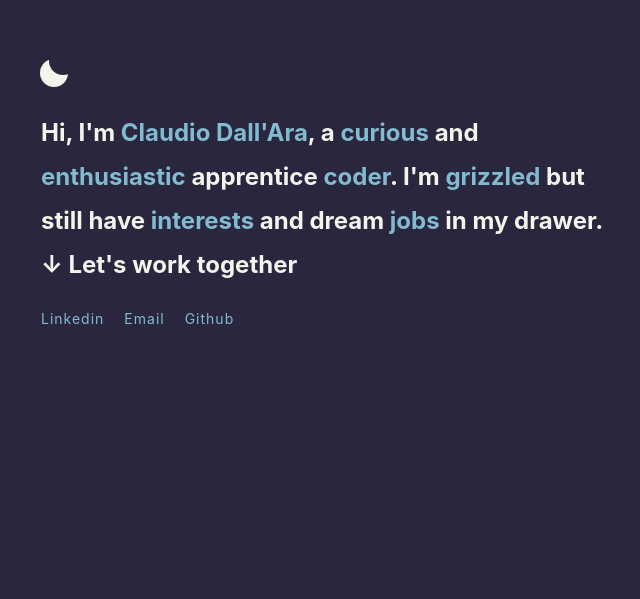
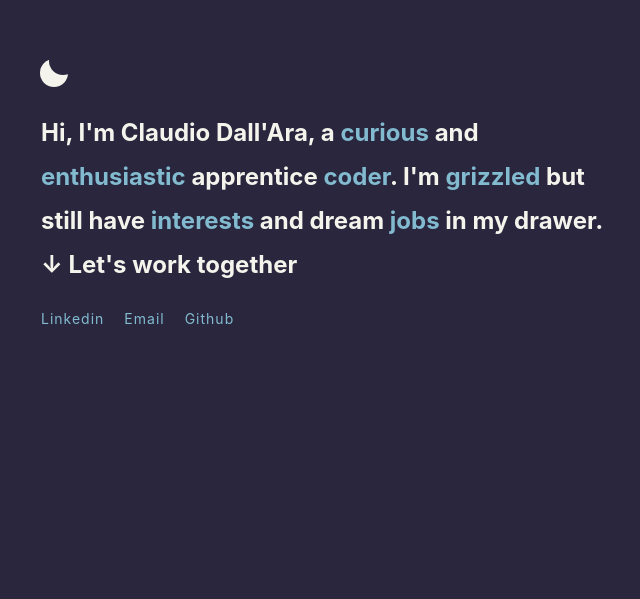
Before and after one commit to boobaGreen/-S2I--HTML-CSS---portfolio, a website: page index.html in a window 1280 px wide. Shown: the part 201-800 px from the top of the page, without its empty margins (311-951 px from the left). Drawn offline with Linux system fonts and the light colour scheme.

Commit message:
font80ver2

```diff
--- a/index.html
+++ b/index.html
@@ -28,8 +28,7 @@
       </header>
 
       <main class="principal" id="principal-space">
-        Hi, I'm
-        <a href="#/" id="main">Claudio&nbsp;Dall'Ara</a>, a
+        Hi, I'm Claudio Dall'Ara, a
         <a href="#/" id="curious">curious</a> and
         <a href="#/" id="project">enthusiastic</a> apprentice
         <a href="#/" id="code">coder</a>. I'm
```
